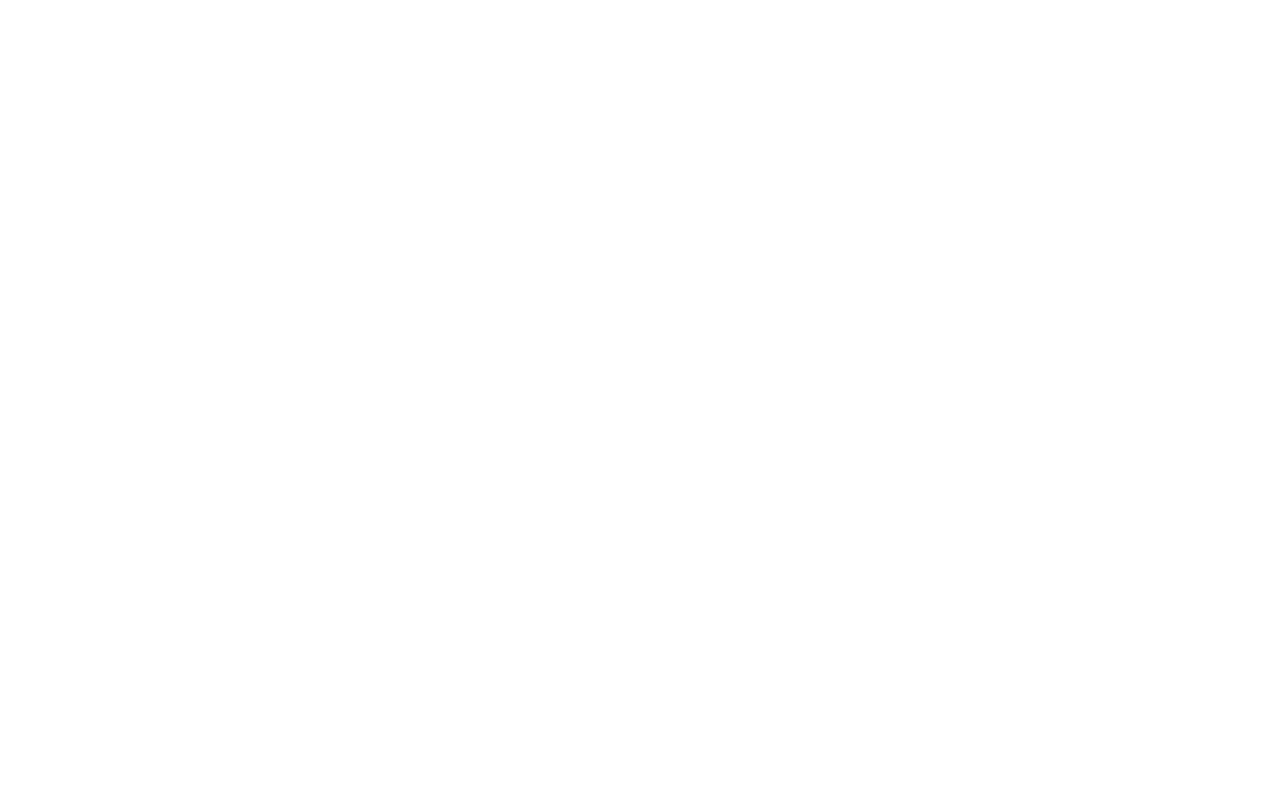
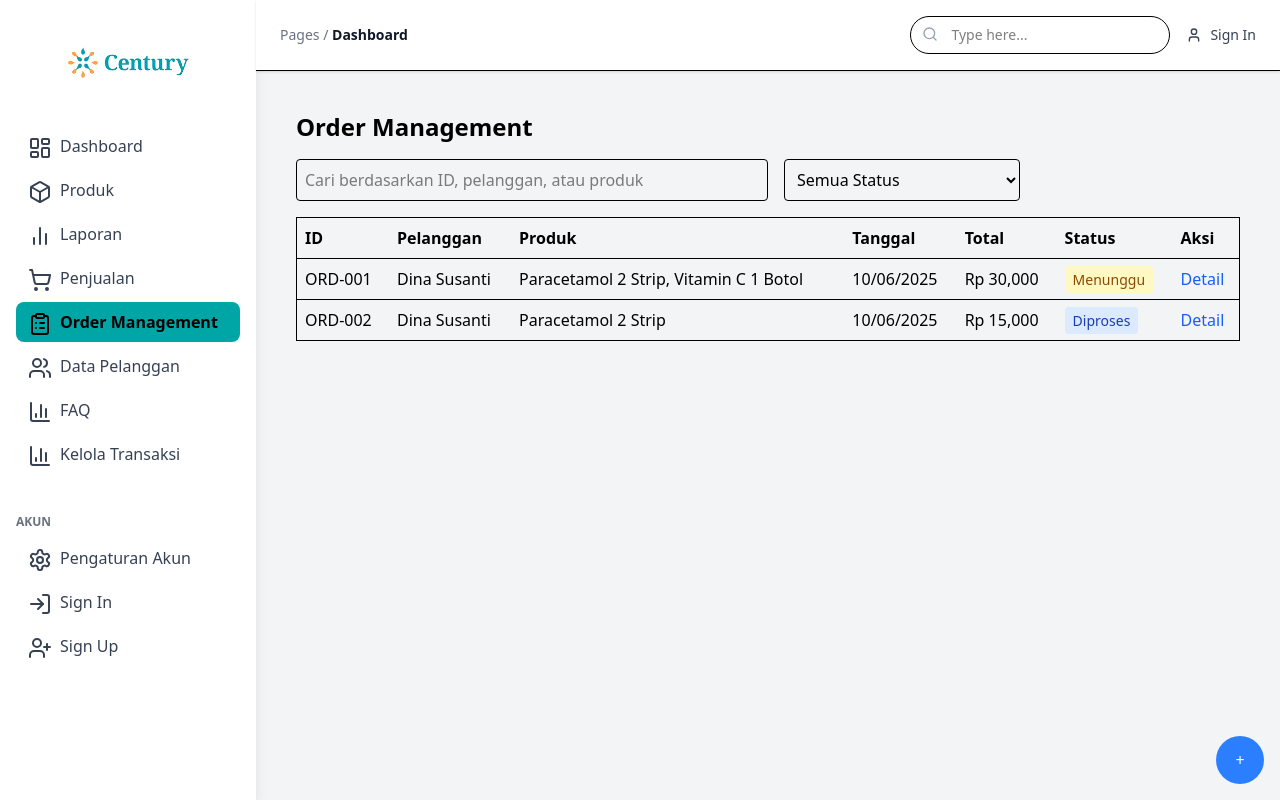
Before and after one commit to Keishavioreen/crm-Kelompok8-23SIA, a React (Vite) app: page /orders in a window 1280 px wide. Before the commit this address had no page. Built offline with nearby package versions, Linux system fonts and the light colour scheme.

Commit message:
Menambahkan page order management by ims

```diff
--- a/src/App.jsx
+++ b/src/App.jsx
@@ -1,45 +1,55 @@
-import { Routes, Route } from 'react-router-dom'
-import MainLayout from './components/MainLayout'
-import Produk from './pages/Produk'
-import Dashboard from './pages/Dashboard'
-import SalesManagement from './pages/SalesManagement'
-import CustomerManagement from './pages/CustomerManagement'
-import StokObat from './pages/StokObat'
-import Laporan from './pages/Laporan'
-import Chatbot from './components/Chatbot'
-import Segmentasi from './pages/segmentasi'
+import { Routes, Route } from 'react-router-dom';
+import MainLayout from './components/MainLayout';
 
-import FAQ from './pages/FAQ'
-import GuideForm from './pages/GuideFrom'
-import { GuideProvider } from "./context/GuideContext";
-import KelolaTransaksi from './pages/KelolaTransaksi'
+// Pages
+import Dashboard from './pages/Dashboard';
+import Produk from './pages/Produk';
+import SalesManagement from './pages/SalesManagement';
+import CustomerManagement from './pages/CustomerManagement';
+import OrderManagement from './pages/OrderManagement';
+import StokObat from './pages/StokObat';
+import Laporan from './pages/Laporan';
+import Chatbot from './components/Chatbot';
+import Segmentasi from './pages/segmentasi';
+import FAQ from './pages/FAQ';
+import GuideForm from './pages/GuideFrom';
+import KelolaTransaksi from './pages/KelolaTransaksi';
 
+// Context
+import { GuideProvider } from './context/GuideContext';
 
 export default function App() {
   return (
-    <><GuideProvider>
+    <GuideProvider>
       <Routes>
+        {/* Wrapper layout yang memuat Sidebar, Header, dll */}
         <Route element={<MainLayout />}>
-          <Route path='/' element={<Dashboard />} />
-          <Route path='/produk' element={< Produk/>} />
-          <Route path='Penjualan' element={<SalesManagement />} />
-          <Route path='/pelanggan' element={< CustomerManagement/>} />
-          <Route path="/stok-obat" element={<StokObat/>} />
-          <Route path="/laporan" element={<Laporan/>} />
-          <Route path='Chatbot' element={<Chatbot/>} />
-          <Route path="/pelanggan" element={<CustomerManagement />}>
-            <Route path="segmentasi" element={<Segmentasi />} />
-          </Route>
-          <Route path='Chatbot' element={<Chatbot  />} />
-           <Route path='Penjualan' element={<SalesManagement />} />
-           <Route path='Chatbot' element={<Chatbot  />} />
-           <Route path='FAQ' element={<FAQ  />} />
-           <Route path="/faq/add"    element={<GuideForm />} />
-           <Route path="/faq/:id"    element={<GuideForm />} />
-           <Route path="transaksi" element={<KelolaTransaksi />} />
+          {/* Dashboard */}
+          <Route path="/" element={<Dashboard />} />
+
+          {/* Master Data */}
+          <Route path="/produk" element={<Produk />} />
+          <Route path="/stok-obat" element={<StokObat />} />
+
+          {/* Transaksional */}
+          <Route path="/penjualan" element={<SalesManagement />} />
+          <Route path="/orders" element={<OrderManagement />} />
+          <Route path="/transaksi" element={<KelolaTransaksi />} />
+
+          {/* Pelanggan & Segmentasi */}
+          <Route path="/pelanggan" element={<CustomerManagement />} />
+          <Route path="/pelanggan/segmentasi" element={<Segmentasi />} />
+
+          {/* Lain‑lain */}
+          <Route path="/laporan" element={<Laporan />} />
+          <Route path="/chatbot" element={<Chatbot />} />
+
+          {/* FAQ & panduan */}
+          <Route path="/faq" element={<FAQ />} />
+          <Route path="/faq/add" element={<GuideForm />} />
+          <Route path="/faq/:id" element={<GuideForm />} />
         </Route>
       </Routes>
-      </GuideProvider>
-    </>
-  )
+    </GuideProvider>
+  );
 }
--- a/src/components/Sidebar.jsx
+++ b/src/components/Sidebar.jsx
@@ -1,73 +1,81 @@
 import {
   LayoutDashboard,
-  Users,         // untuk pelanggan
-  ShoppingCart,  // untuk penjualan
-  Box,           // untuk produk
-  BarChart2,     // untuk laporan
-  Settings,      // untuk pengaturan akun
+  Users,         // pelanggan
+  ShoppingCart,  // penjualan
+  Box,           // produk
+  BarChart2,     // laporan
+  Settings,      // pengaturan akun
   LogIn,
   UserPlus,
-  BarChart3,
+  BarChart3,     // FAQ & laporan lain
+  ClipboardList, // order management
 } from 'lucide-react';
 import { Link, useLocation } from 'react-router-dom';
 import "./color.css";
 
 const menuItems = [
-  { name: 'Dashboard', icon: <LayoutDashboard />, path: '/' },
-  { name: 'Produk', icon: <Box />, path: '/produk' },
-  { name: 'Laporan', icon: <BarChart2 />, path: '/laporan' },
-  { name: 'Penjualan', icon: <ShoppingCart />, path: '/penjualan' },
-  { name: 'Data Pelanggan', icon: <Users />, path: '/pelanggan' },
-  { name: 'Penjualan', icon: <ShoppingCart />, path: '/Penjualan' },
-  { name: 'FAQ', icon: <BarChart3 />, path: '/FAQ' },
-  { name: 'KelolaTransaksi', icon: <BarChart3 />, path: '/Transaksi' }
+  { name: 'Dashboard',         icon: <LayoutDashboard />, path: '/' },
+  { name: 'Produk',            icon: <Box />,            path: '/produk' },
+  { name: 'Laporan',           icon: <BarChart2 />,      path: '/laporan' },
+  { name: 'Penjualan',         icon: <ShoppingCart />,   path: '/penjualan' },
+  { name: 'Order Management',  icon: <ClipboardList />,  path: '/orders' },
+  { name: 'Data Pelanggan',    icon: <Users />,          path: '/pelanggan' },
+  { name: 'FAQ',               icon: <BarChart3 />,      path: '/faq' },
+  { name: 'Kelola Transaksi',  icon: <BarChart3 />,      path: '/transaksi' },
 ];
 
 const accountItems = [
   { name: 'Pengaturan Akun', icon: <Settings />, path: '/akun' },
-  { name: 'Sign In', icon: <LogIn />, path: '/signin' },
-  { name: 'Sign Up', icon: <UserPlus />, path: '/signup' },
+  { name: 'Sign In',         icon: <LogIn />,    path: '/signin' },
+  { name: 'Sign Up',         icon: <UserPlus />, path: '/signup' },
 ];
 
 const Sidebar = () => {
   const location = useLocation();
-
   const isActive = (path) => location.pathname === path;
 
   return (
     <aside className="bg-white w-64 h-screen shadow-lg px-4 py-6 hidden md:block overflow-y-auto">
-     <img  className="block mx-auto mb-4 w-35 ml-1 h-auto relative -top-2"  src="public/logo2.png" alt="logo" />
+      {/* LOGO */}
+      <img
+        className="block mx-auto mb-6 w-32 h-auto"
+        src="/logo2.png" // let Vite handle public folder asset
+        alt="logo"
+      />
+
+      {/* MAIN MENU */}
       <nav className="space-y-1">
-        {menuItems.map((item) => (
+        {menuItems.map(({ name, icon, path }) => (
           <Link
-            key={item.name}
-            to={item.path}
+            key={name}
+            to={path}
             className={`flex items-center gap-3 px-3 py-2 rounded-lg transition ${
-              isActive(item.path)
+              isActive(path)
                 ? 'bg-tosca-200 text-black font-semibold'
-                : 'text-gray-700 hover-bg-tosca-100'
+                : 'text-gray-700 hover:bg-tosca-100'
             }`}
           >
-            <span className="w-5 h-5">{item.icon}</span>
-            {item.name}
+            <span className="w-5 h-5">{icon}</span>
+            {name}
           </Link>
         ))}
       </nav>
 
-      <div className="mt-70 text-xs font-semibold text-gray-500">AKUN</div>
+      {/* ACCOUNT SECTION */}
+      <div className="mt-10 text-xs font-semibold text-gray-500">AKUN</div>
       <nav className="mt-2 space-y-1">
-        {accountItems.map((item) => (
+        {accountItems.map(({ name, icon, path }) => (
           <Link
-            key={item.name}
-            to={item.path}
-            className={`flex items-center gap-3 px-3 py-2 rounded-lg hover:bg-purple-100 transition ${
-              isActive(item.path)
+            key={name}
+            to={path}
+            className={`flex items-center gap-3 px-3 py-2 rounded-lg transition ${
+              isActive(path)
                 ? 'bg-purple-200 text-purple-800 font-semibold'
-                : 'text-gray-700'
+                : 'text-gray-700 hover:bg-purple-100'
             }`}
           >
-            <span className="w-5 h-5">{item.icon}</span>
-            {item.name}
+            <span className="w-5 h-5">{icon}</span>
+            {name}
           </Link>
         ))}
       </nav>
--- /dev/null
+++ b/src/pages/OrderManagement.jsx
@@ -0,0 +1,204 @@
+import React, { useState } from 'react';
+
+const initialOrders = [
+  {
+    id: 'ORD-001',
+    customer: 'Dina Susanti',
+    products: [
+      { name: 'Paracetamol 2 Strip', price: 15000 },
+      { name: 'Vitamin C 1 Botol', price: 15000 }
+    ],
+    date: '10/06/2025',
+    status: 'Menunggu'
+  },
+  {
+    id: 'ORD-002',
+    customer: 'Dina Susanti',
+    products: [
+      { name: 'Paracetamol 2 Strip', price: 15000 }
+    ],
+    date: '10/06/2025',
+    status: 'Diproses'
+  }
+];
+
+export default function OrderManagement() {
+  const [orders, setOrders] = useState(initialOrders);
+  const [expandedId, setExpandedId] = useState(null);
+  const [tempStatus, setTempStatus] = useState({});
+  const [searchTerm, setSearchTerm] = useState('');
+  const [filterStatus, setFilterStatus] = useState('');
+
+  const toggleDetail = (id) => {
+    setExpandedId(prev => (prev === id ? null : id));
+    setTempStatus(prev => ({
+      ...prev,
+      [id]: orders.find(order => order.id === id)?.status || ''
+    }));
+  };
+
+  const handleStatusChange = (id, value) => {
+    setTempStatus(prev => ({
+      ...prev,
+      [id]: value
+    }));
+  };
+
+  const handleSave = (id) => {
+    const newOrders = orders.map(order =>
+      order.id === id ? { ...order, status: tempStatus[id] } : order
+    );
+    setOrders(newOrders);
+    setExpandedId(null);
+    setTempStatus(prev => {
+      const newStatus = { ...prev };
+      delete newStatus[id];
+      return newStatus;
+    });
+  };
+
+  const getStatusStyle = (status) => {
+    switch (status) {
+      case 'Menunggu':
+        return 'bg-yellow-100 text-yellow-800';
+      case 'Diproses':
+        return 'bg-blue-100 text-blue-800';
+      case 'Dianter':
+        return 'bg-purple-100 text-purple-800';
+      case 'Selesai':
+        return 'bg-green-100 text-green-800';
+      default:
+        return 'bg-gray-100 text-gray-800';
+    }
+  };
+
+  const filteredOrders = orders.filter(order => {
+    const matchesSearch =
+      order.id.toLowerCase().includes(searchTerm.toLowerCase()) ||
+      order.customer.toLowerCase().includes(searchTerm.toLowerCase()) ||
+      order.products.some(p => p.name.toLowerCase().includes(searchTerm.toLowerCase()));
+    const matchesStatus = filterStatus === '' || order.status === filterStatus;
+    return matchesSearch && matchesStatus;
+  });
+
+  return (
+    <div className="p-4">
+      <h2 className="text-2xl font-bold mb-4">Order Management</h2>
+
+      {/* Search & Filter */}
+      <div className="flex flex-col md:flex-row gap-4 mb-4">
+        <input
+          type="text"
+          placeholder="Cari berdasarkan ID, pelanggan, atau produk"
+          className="border p-2 rounded w-full md:w-1/2"
+          value={searchTerm}
+          onChange={(e) => setSearchTerm(e.target.value)}
+        />
+        <select
+          className="border p-2 rounded w-full md:w-1/4"
+          value={filterStatus}
+          onChange={(e) => setFilterStatus(e.target.value)}
+        >
+          <option value="">Semua Status</option>
+          <option value="Menunggu">Menunggu</option>
+          <option value="Diproses">Diproses</option>
+          <option value="Dianter">Dianter</option>
+          <option value="Selesai">Selesai</option>
+        </select>
+      </div>
+
+      {/* Table */}
+      <table className="w-full table-auto border">
+        <thead className="bg-gray-100 text-left">
+          <tr>
+            <th className="p-2">ID</th>
+            <th className="p-2">Pelanggan</th>
+            <th className="p-2">Produk</th>
+            <th className="p-2">Tanggal</th>
+            <th className="p-2">Total</th>
+            <th className="p-2">Status</th>
+            <th className="p-2">Aksi</th>
+          </tr>
+        </thead>
+        <tbody>
+          {filteredOrders.length === 0 ? (
+            <tr>
+              <td colSpan="7" className="text-center py-4 text-gray-500">
+                Tidak ada data ditemukan.
+              </td>
+            </tr>
+          ) : (
+            filteredOrders.map((order) => {
+              const total = order.products.reduce((acc, p) => acc + p.price, 0);
+              return (
+                <React.Fragment key={order.id}>
+                  <tr className="border-t">
+                    <td className="p-2">{order.id}</td>
+                    <td className="p-2">{order.customer}</td>
+                    <td className="p-2">{order.products.map(p => p.name).join(', ')}</td>
+                    <td className="p-2">{order.date}</td>
+                    <td className="p-2">Rp {total.toLocaleString()}</td>
+                    <td className="p-2">
+                      <span className={`px-2 py-1 rounded text-sm font-medium ${getStatusStyle(order.status)}`}>
+                        {order.status}
+                      </span>
+                    </td>
+                    <td className="p-2 text-blue-600 cursor-pointer" onClick={() => toggleDetail(order.id)}>
+                      {expandedId === order.id ? 'Tutup' : 'Detail'}
+                    </td>
+                  </tr>
+
+                  {expandedId === order.id && (
+                    <tr className="bg-gray-50 border-b">
+                      <td colSpan="7" className="p-4">
+                        <h3 className="font-semibold mb-2">Detail Order</h3>
+                        <p><strong>Pelanggan:</strong> {order.customer}</p>
+                        <p><strong>Tanggal:</strong> {order.date}</p>
+                        <p><strong>Total:</strong> Rp {total.toLocaleString()}</p>
+
+                        <div className="mt-2">
+                          <strong>Produk:</strong>
+                          <ul className="list-disc ml-5">
+                            {order.products.map((p, i) => (
+                              <li key={i}>{p.name} (Rp {p.price.toLocaleString()})</li>
+                            ))}
+                          </ul>
+                        </div>
+
+                        <div className="mt-4">
+                          <label className="block font-medium mb-1">Status</label>
+                          <select
+                            className="border p-2 rounded w-full max-w-xs"
+                            value={tempStatus[order.id] || ''}
+                            onChange={(e) => handleStatusChange(order.id, e.target.value)}
+                          >
+                            <option value="Menunggu">Menunggu</option>
+                            <option value="Diproses">Diproses</option>
+                            <option value="Dianter">Dianter</option>
+                            <option value="Selesai">Selesai</option>
+                          </select>
+                        </div>
+
+                        <div className="mt-4 flex gap-2">
+                          <button
+                            className="bg-green-600 text-white px-4 py-1 rounded"
+                            onClick={() => handleSave(order.id)}
+                          >
+                            Simpan
+                          </button>
+                          <button className="bg-gray-500 text-white px-4 py-1 rounded">
+                            Kirim Notif
+                          </button>
+                        </div>
+                      </td>
+                    </tr>
+                  )}
+                </React.Fragment>
+              );
+            })
+          )}
+        </tbody>
+      </table>
+    </div>
+  );
+}
```
